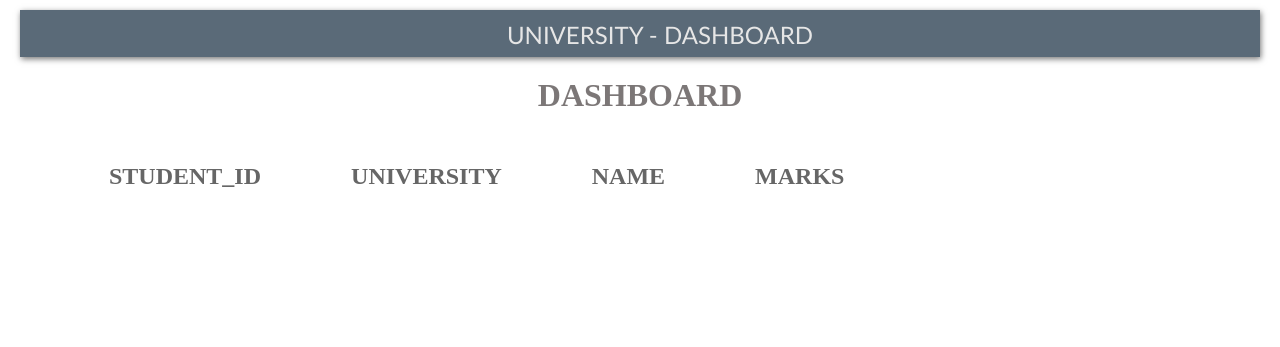
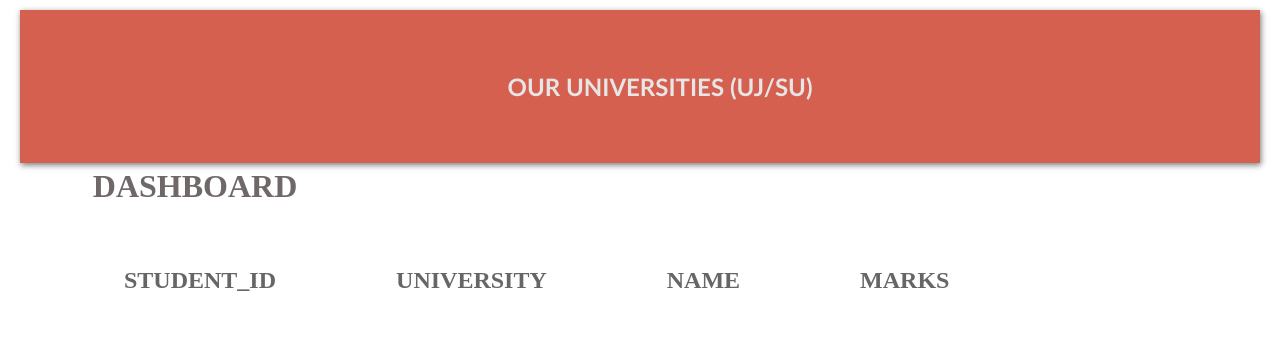
Before and after one commit to Owzaa/Registree-Assessment, a Django app: page / in a window 1280 px wide. Shown: the top 347 px of the page. Run offline with Django 4.2, Linux system fonts and the light colour scheme; lists and menus that the app fills with data are empty.

Commit message:
commit on master

```diff
--- a/universityWeb/universityDashboard/static/css/university_Style.css
+++ b/universityWeb/universityDashboard/static/css/university_Style.css
@@ -5,27 +5,25 @@
 }
 
 /* University Navbar style */
-nav>.navbar{display:contents; justify-content: center;text-transform: uppercase; border-style: groove; }
-.navbar-nav{display: block; justify-content: center;text-decoration: none; background-color: azure;}
-.nav-link{display: inline;font-weight: 900;font-size: xx-large;font-weight:800;text-transform: uppercase; color:black}
-a{text-decoration: none;color:rgb(230, 230, 230)}
+nav>.navbar{display:contents;text-transform: uppercase; border-style: groove; }
+.navbar-nav{display: block;;text-decoration: none; background-color: azure;}
+.nav-link{display: inline;font-weight: 900;font-size: x-large;font-weight:800;text-transform: uppercase; color:black}
+a{text-decoration: none;color:rgb(230, 230, 230);display: flex;font-size: x-large;font-weight: 700;}
 
 ul>li{
-    justify-content:center;
-    padding-top: 0px 10px;
-    top: 25px;
-    font-weight: 800;
+    padding-top: 0px 5px;
+    top: 5px;
     margin: 2.5px;
     font-weight: 400;
     text-decoration-line: none;
     display:inline;
-    font-size: 24px;
+    font-size: 44px;
     font-family:'Gill Sans', 'Gill Sans MT', Calibri, 'Trebuchet MS', sans-serif;
     color:rgba(255, 255, 255, 0.895);
 }
 /* UniversityHeader*/
-.textHeader{display: flex;padding-top:15px;color:rgba(88, 82, 82, 0.783);text-transform: uppercase;}
-.navbar-nav{display: flex;background-color: rgba(4, 28, 50, 0.656);color:#fff;box-shadow: 1px 2px 6px 0px rgb(118, 118, 118);}
+.textHeader{width:350px;height:50px;display: flex;padding-top:15px 15px;color:rgba(71, 63, 63, 0.783);text-transform: uppercase;}
+.navbar-nav{display: flex;background-color: rgba(196, 27, 4, 0.694);color:#fff;box-shadow: 1px 2px 6px 0px rgb(118, 118, 118);}
 thead{justify-content:space-between;display:inline-table;color:#666;}
 table { width:max-content; padding:35px;}
-th{display:inline;text-transform: uppercase;font-size: x-large;padding:40px;}
+th{display:inline;text-transform: uppercase;font-size: x-large;padding:55px;}
--- a/universityWeb/universityDashboard/templates/base.html
+++ b/universityWeb/universityDashboard/templates/base.html
@@ -20,7 +20,7 @@
                         <!--University Dashboard Link -->
                     <ul class="nav-link">
                         <li>
-                            <a class="link" href="{% url 'homeView' %}">University - Dashboard</a>
+                            <a class="link" href="{% url 'homeView' %}">{{title}}</a>
                         </li>
                     </ul>
                 </div>
--- a/universityWeb/universityDashboard/templates/dashboard.html
+++ b/universityWeb/universityDashboard/templates/dashboard.html
@@ -1,6 +1,6 @@
 {% extends "base.html" %}
 {% load static %}
-{% block title%} Dashboard {% endblock %}
+{% block title%} {{title}} {% endblock %}
 
 
 {% block content %}
--- a/universityWeb/universityDashboard/views.py
+++ b/universityWeb/universityDashboard/views.py
@@ -4,7 +4,7 @@ import os
 from .services import get_universitiesMarks, get_universitiesNames
 
 def homeView(request):
-    title = 'University - Dashboard'
+    title = 'Our Universities (UJ/SU)'
     university_marks = get_universitiesMarks
     university_names = get_universitiesNames
     return render(request,'dashboard.html',{'university_marks':university_marks,
```
